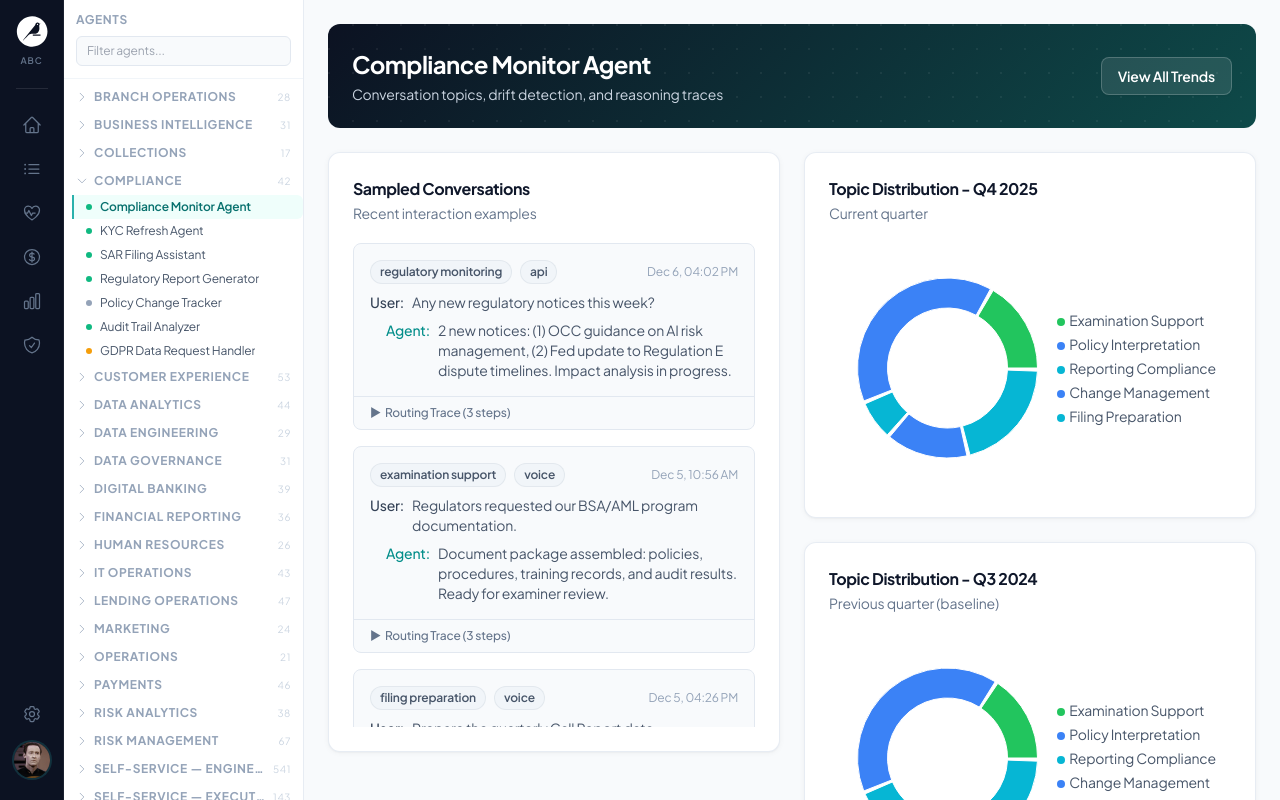
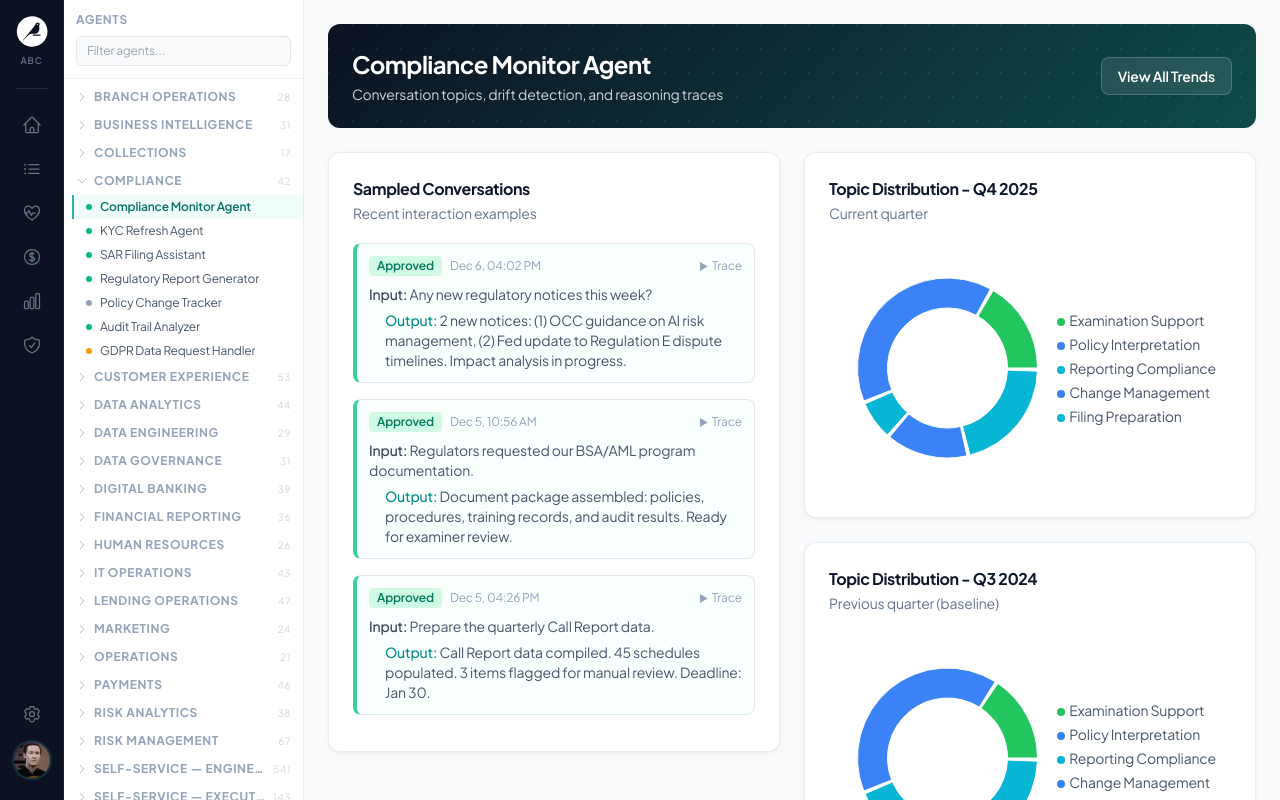
Before and after one commit to JedIV/mira, a React (Vite) app: page /agents/compliance-007/behavior in a window 1280 px wide. Built offline with nearby package versions, Linux system fonts and the light colour scheme; what cytoscape-dagre would draw is missing.

Commit message:
updated conversations

```diff
--- a/src/data/conversations.js
+++ b/src/data/conversations.js
@@ -174,99 +174,204 @@ const curatedDriftAlerts = {
 
 // Sample processing events for KYC Verification Agent
 curatedConversations['kyc-agent-016'] = [
+  // 1 — Escalated: German passport, address mismatch
   {
     id: 'kyc-conv-001',
-    timestamp: '2024-12-06T14:22:00Z',
+    timestamp: '2026-02-14T14:22:00Z',
     channel: 'api',
     topic: 'address-verification-failure',
     sentiment: 'neutral',
     resolved: true,
     duration: 4820,
     messages: [
-      { role: 'user', content: 'Credit application submitted — residential mortgage $485,000, 15-year fixed. Applicant holds German passport, resident since 2018.' },
-      { role: 'agent', content: 'Documents classified: proof of income ✓, passport (non-US) ✓, bank statements ✓. Routed to Non-US Passport Agent. Identity verification: VERIFIED (96%). Address verification: FAILED — confidence 0.68 (threshold: 0.85). Unable to match applicant address to utility records. Decision: Escalated to manual review.' },
+      { role: 'user', content: 'Mortgage application $485,000, 15-year fixed. Applicant holds German passport, US resident since 2018.' },
+      { role: 'agent', content: 'Passport (non-US) ✓, proof of income ✓, bank statements ✓. Routed to Non-US Passport Agent. Identity: VERIFIED (96%). Address: FAILED — confidence 0.68. Decision: Escalated to manual review.' },
     ],
     reasoning: [
-      { step: 1, thought: 'All required documents present and legible', action: 'Classify documents and validate completeness', confidence: 0.99 },
-      { step: 2, thought: 'Non-US passport detected — routing to Non-US Passport Agent', action: 'Route to non-US identity path', confidence: 0.97 },
-      { step: 3, thought: 'Address confidence 0.68 — below 0.85 threshold', action: 'Run address verification against utility and postal records', confidence: 0.68 },
-      { step: 4, thought: 'Cannot auto-approve with failed address check', action: 'Escalate to manual review queue', confidence: 0.62 },
+      { step: 1, thought: 'All required documents present', action: 'Classify and validate documents', confidence: 0.99 },
+      { step: 2, thought: 'Non-US passport detected', action: 'Route to Non-US Passport Agent', confidence: 0.97 },
+      { step: 3, thought: 'Address confidence 0.68 — below 0.85 threshold', action: 'Run address verification', confidence: 0.68 },
+      { step: 4, thought: 'Cannot auto-approve with failed address check', action: 'Escalate to manual review', confidence: 0.62 },
     ],
   },
+  // 2 — Approved: US passport, auto loan
   {
     id: 'kyc-conv-002',
-    timestamp: '2024-12-06T13:05:00Z',
+    timestamp: '2026-02-14T13:05:00Z',
     channel: 'api',
     topic: 'auto-approved',
     sentiment: 'positive',
     resolved: true,
     duration: 3210,
     messages: [
-      { role: 'user', content: 'Credit application submitted — auto loan $22,000, 48-month term. Applicant holds US passport.' },
-      { role: 'agent', content: 'Documents classified: paystub ✓, passport (US) ✓. Routed to US Passport Agent. Identity verification: VERIFIED (99%). Address verification: PASSED (0.94). Risk score: 29/100. Decision: Approved — all verification checks passed.' },
+      { role: 'user', content: 'Auto loan $22,000, 48-month term. Applicant holds US passport.' },
+      { role: 'agent', content: 'Passport (US) ✓, paystub ✓. Routed to US Passport Agent. Identity: VERIFIED (99%). Address: PASSED (0.94). Decision: Approved.' },
     ],
     reasoning: [
-      { step: 1, thought: 'Complete documentation set received', action: 'Classify and validate 2 documents', confidence: 0.99 },
-      { step: 2, thought: 'US passport detected — routing to US Passport Agent', action: 'Route to US identity path', confidence: 0.99 },
-      { step: 3, thought: 'Address confidence 0.94 — well above threshold', action: 'Run address verification', confidence: 0.94 },
-      { step: 4, thought: 'All checks passed — automated approval appropriate', action: 'Issue approval decision', confidence: 0.97 },
+      { step: 1, thought: 'Complete documentation set', action: 'Classify and validate documents', confidence: 0.99 },
+      { step: 2, thought: 'US passport detected', action: 'Route to US Passport Agent', confidence: 0.99 },
+      { step: 3, thought: 'Address confidence 0.94 — above threshold', action: 'Run address verification', confidence: 0.94 },
+      { step: 4, thought: 'All checks passed', action: 'Issue approval', confidence: 0.97 },
     ],
   },
+  // 3 — Approved: US passport, credit card
   {
     id: 'kyc-conv-003',
-    timestamp: '2024-12-06T11:48:00Z',
+    timestamp: '2026-02-14T11:30:00Z',
+    channel: 'api',
+    topic: 'auto-approved',
+    sentiment: 'positive',
+    resolved: true,
+    duration: 2640,
+    messages: [
+      { role: 'user', content: 'Credit card application, $15,000 limit. Applicant holds US passport, homeowner 8 years at same address.' },
+      { role: 'agent', content: 'Passport (US) ✓, proof of income ✓. Routed to US Passport Agent. Identity: VERIFIED (99%). Address: PASSED (0.97). Decision: Approved.' },
+    ],
+    reasoning: [
+      { step: 1, thought: 'Standard credit card application', action: 'Classify and validate documents', confidence: 0.99 },
+      { step: 2, thought: 'US passport detected', action: 'Route to US Passport Agent', confidence: 0.99 },
+      { step: 3, thought: 'Address confidence 0.97 — long-term residence', action: 'Run address verification', confidence: 0.97 },
+      { step: 4, thought: 'All checks passed', action: 'Issue approval', confidence: 0.98 },
+    ],
+  },
+  // 4 — Escalated: Brazilian passport, recent relocation
+  {
+    id: 'kyc-conv-004',
+    timestamp: '2026-02-14T10:48:00Z',
     channel: 'api',
     topic: 'address-verification-failure',
     sentiment: 'neutral',
     resolved: true,
     duration: 5140,
     messages: [
-      { role: 'user', content: 'Credit application submitted — HELOC $125,000. Applicant holds Brazilian passport, relocated to US 3 months ago.' },
-      { role: 'agent', content: 'Documents classified: all present ✓. Routed to Non-US Passport Agent. Identity verification: VERIFIED (93%). Address verification: FAILED — confidence 0.71. Recent address change not yet reflected in postal database. Decision: Escalated to manual review.' },
+      { role: 'user', content: 'HELOC $125,000. Applicant holds Brazilian passport, relocated to US 3 months ago.' },
+      { role: 'agent', content: 'All documents present ✓. Routed to Non-US Passport Agent. Identity: VERIFIED (93%). Address: FAILED — confidence 0.71. Recent address not in postal database. Decision: Escalated to manual review.' },
     ],
     reasoning: [
-      { step: 1, thought: 'HELOC application — higher documentation standard applies', action: 'Classify and validate document set', confidence: 0.97 },
-      { step: 2, thought: 'Non-US passport detected — routing to Non-US Passport Agent', action: 'Route to non-US identity path', confidence: 0.96 },
-      { step: 3, thought: 'Address confidence 0.71 — below threshold, recent move detected', action: 'Run address verification against postal and utility records', confidence: 0.71 },
-      { step: 4, thought: 'Address check failed — must escalate regardless of other scores', action: 'Route to manual review queue', confidence: 0.65 },
+      { step: 1, thought: 'HELOC — higher documentation standard', action: 'Classify and validate documents', confidence: 0.97 },
+      { step: 2, thought: 'Non-US passport detected', action: 'Route to Non-US Passport Agent', confidence: 0.96 },
+      { step: 3, thought: 'Address confidence 0.71 — recent move', action: 'Run address verification', confidence: 0.71 },
+      { step: 4, thought: 'Address check failed', action: 'Escalate to manual review', confidence: 0.65 },
     ],
   },
+  // 5 — Approved: US passport, personal loan
   {
-    id: 'kyc-conv-004',
-    timestamp: '2024-12-05T16:30:00Z',
+    id: 'kyc-conv-005',
+    timestamp: '2026-02-13T16:45:00Z',
+    channel: 'api',
+    topic: 'auto-approved',
+    sentiment: 'positive',
+    resolved: true,
+    duration: 2910,
+    messages: [
+      { role: 'user', content: 'Personal loan $18,000, 36-month term. Applicant holds US passport, employed at same company 4 years.' },
+      { role: 'agent', content: 'Passport (US) ✓, paystub ✓, bank statements ✓. Routed to US Passport Agent. Identity: VERIFIED (98%). Address: PASSED (0.92). Decision: Approved.' },
+    ],
+    reasoning: [
+      { step: 1, thought: 'Complete documentation', action: 'Classify and validate documents', confidence: 0.99 },
+      { step: 2, thought: 'US passport detected', action: 'Route to US Passport Agent', confidence: 0.99 },
+      { step: 3, thought: 'Address confidence 0.92 — above threshold', action: 'Run address verification', confidence: 0.92 },
+      { step: 4, thought: 'All checks passed', action: 'Issue approval', confidence: 0.96 },
+    ],
+  },
+  // 6 — Approved: Canadian passport (non-US but passes)
+  {
+    id: 'kyc-conv-006',
+    timestamp: '2026-02-13T14:12:00Z',
+    channel: 'api',
+    topic: 'auto-approved',
+    sentiment: 'positive',
+    resolved: true,
+    duration: 3450,
+    messages: [
+      { role: 'user', content: 'Auto loan $35,000, 60-month term. Applicant holds Canadian passport, US resident 12 years.' },
+      { role: 'agent', content: 'Passport (non-US) ✓, proof of income ✓. Routed to Non-US Passport Agent. Identity: VERIFIED (97%). Address: PASSED (0.91). Long-term residency confirmed. Decision: Approved.' },
+    ],
+    reasoning: [
+      { step: 1, thought: 'Complete documentation set', action: 'Classify and validate documents', confidence: 0.99 },
+      { step: 2, thought: 'Non-US passport detected', action: 'Route to Non-US Passport Agent', confidence: 0.97 },
+      { step: 3, thought: 'Address confidence 0.91 — above threshold', action: 'Run address verification', confidence: 0.91 },
+      { step: 4, thought: 'All checks passed despite non-US passport', action: 'Issue approval', confidence: 0.95 },
+    ],
+  },
+  // 7 — Approved: US passport, mortgage
+  {
+    id: 'kyc-conv-007',
+    timestamp: '2026-02-13T11:20:00Z',
+    channel: 'api',
+    topic: 'auto-approved',
+    sentiment: 'positive',
+    resolved: true,
+    duration: 3680,
+    messages: [
+      { role: 'user', content: 'Mortgage $320,000, 30-year fixed. Applicant holds US passport, current address 3 years.' },
+      { role: 'agent', content: 'Passport (US) ✓, W-2 ✓, bank statements ✓. Routed to US Passport Agent. Identity: VERIFIED (99%). Address: PASSED (0.95). Decision: Approved.' },
+    ],
+    reasoning: [
+      { step: 1, thought: 'Mortgage — full documentation required', action: 'Classify and validate documents', confidence: 0.99 },
+      { step: 2, thought: 'US passport detected', action: 'Route to US Passport Agent', confidence: 0.99 },
+      { step: 3, thought: 'Address confidence 0.95 — stable residence', action: 'Run address verification', confidence: 0.95 },
+      { step: 4, thought: 'All checks passed', action: 'Issue approval', confidence: 0.98 },
+    ],
+  },
+  // 8 — Escalated: UK passport, address parser issue
+  {
+    id: 'kyc-conv-008',
+    timestamp: '2026-02-13T09:55:00Z',
     channel: 'api',
     topic: 'address-verification-failure',
     sentiment: 'neutral',
     resolved: true,
     duration: 3890,
     messages: [
-      { role: 'user', content: 'Credit application submitted — personal line of credit $40,000. Applicant holds UK passport, existing customer since 2019.' },
-      { role: 'agent', content: 'Documents classified: all present ✓. Routed to Non-US Passport Agent. Identity verification: VERIFIED (98%). Address verification: FAILED — confidence 0.73. Apartment unit number format not recognized by updated address parser. Decision: Escalated to manual review.' },
+      { role: 'user', content: 'Line of credit $40,000. Applicant holds UK passport, existing customer since 2019.' },
+      { role: 'agent', content: 'All documents present ✓. Routed to Non-US Passport Agent. Identity: VERIFIED (98%). Address: FAILED — confidence 0.73. Unit format "Apt 4B" not matching parser. Decision: Escalated to manual review.' },
     ],
     reasoning: [
-      { step: 1, thought: 'Existing customer with 5-year history', action: 'Classify documents and cross-reference customer record', confidence: 0.99 },
-      { step: 2, thought: 'Non-US passport detected — routing to Non-US Passport Agent', action: 'Route to non-US identity path', confidence: 0.98 },
-      { step: 3, thought: 'Address confidence 0.73 — unit format "Apt 4B" not matching expected "#4B" pattern', action: 'Run address verification', confidence: 0.73 },
-      { step: 4, thought: 'Address check below threshold — escalating despite strong customer history', action: 'Escalate to manual review queue', confidence: 0.58 },
+      { step: 1, thought: 'Existing customer, 5-year history', action: 'Classify and validate documents', confidence: 0.99 },
+      { step: 2, thought: 'Non-US passport detected', action: 'Route to Non-US Passport Agent', confidence: 0.98 },
+      { step: 3, thought: 'Address confidence 0.73 — format mismatch', action: 'Run address verification', confidence: 0.73 },
+      { step: 4, thought: 'Below threshold — escalating despite customer history', action: 'Escalate to manual review', confidence: 0.58 },
     ],
   },
+  // 9 — Approved: US passport, HELOC
   {
-    id: 'kyc-conv-005',
-    timestamp: '2024-12-05T10:15:00Z',
+    id: 'kyc-conv-009',
+    timestamp: '2026-02-12T15:30:00Z',
     channel: 'api',
     topic: 'auto-approved',
     sentiment: 'positive',
     resolved: true,
-    duration: 2840,
+    duration: 3100,
     messages: [
-      { role: 'user', content: 'Credit application submitted — credit card, $15,000 limit request. Applicant holds US passport, homeowner at same address 8 years.' },
-      { role: 'agent', content: 'Documents classified: passport (US) ✓, proof of income ✓. Routed to US Passport Agent. Identity verification: VERIFIED (99%). Address verification: PASSED (0.97). Long-term address stability detected. Decision: Approved.' },
+      { role: 'user', content: 'HELOC $200,000. Applicant holds US passport, property owned outright, same address 15 years.' },
+      { role: 'agent', content: 'Passport (US) ✓, property deed ✓, proof of income ✓. Routed to US Passport Agent. Identity: VERIFIED (99%). Address: PASSED (0.99). Decision: Approved.' },
     ],
     reasoning: [
-      { step: 1, thought: 'Standard credit card application, minimal documentation required', action: 'Classify and validate documents', confidence: 0.99 },
-      { step: 2, thought: 'US passport detected — routing to US Passport Agent', action: 'Route to US identity path', confidence: 0.99 },
-      { step: 3, thought: 'Address confidence 0.97 — stable long-term residence', action: 'Run address verification', confidence: 0.97 },
-      { step: 4, thought: 'All checks passed with high confidence', action: 'Issue approval decision', confidence: 0.98 },
+      { step: 1, thought: 'HELOC with strong documentation', action: 'Classify and validate documents', confidence: 0.99 },
+      { step: 2, thought: 'US passport detected', action: 'Route to US Passport Agent', confidence: 0.99 },
+      { step: 3, thought: 'Address confidence 0.99 — long-term ownership', action: 'Run address verification', confidence: 0.99 },
+      { step: 4, thought: 'All checks passed with highest confidence', action: 'Issue approval', confidence: 0.99 },
+    ],
+  },
+  // 10 — Approved: Indian passport (non-US, passes)
+  {
+    id: 'kyc-conv-010',
+    timestamp: '2026-02-12T10:05:00Z',
+    channel: 'api',
+    topic: 'auto-approved',
+    sentiment: 'positive',
+    resolved: true,
+    duration: 3280,
+    messages: [
+      { role: 'user', content: 'Credit card application, $20,000 limit. Applicant holds Indian passport, US resident 6 years, renting.' },
+      { role: 'agent', content: 'Passport (non-US) ✓, proof of income ✓. Routed to Non-US Passport Agent. Identity: VERIFIED (96%). Address: PASSED (0.88). Decision: Approved.' },
+    ],
+    reasoning: [
+      { step: 1, thought: 'Standard credit card application', action: 'Classify and validate documents', confidence: 0.99 },
+      { step: 2, thought: 'Non-US passport detected', action: 'Route to Non-US Passport Agent', confidence: 0.97 },
+      { step: 3, thought: 'Address confidence 0.88 — above threshold', action: 'Run address verification', confidence: 0.88 },
+      { step: 4, thought: 'All checks passed', action: 'Issue approval', confidence: 0.94 },
     ],
   },
 ]
--- a/src/pages/AgentBehavior.jsx
+++ b/src/pages/AgentBehavior.jsx
@@ -9,69 +9,65 @@ import { formatDateTime } from '../utils/formatters'
 
 function ConversationCard({ conv, highlightTopic }) {
   const [expanded, setExpanded] = useState(false)
-  const isHighlighted = conv.topic === highlightTopic
+  const isEscalated = conv.topic === highlightTopic
+  const outcomeLabel = isEscalated ? 'Escalated' : 'Approved'
+
   return (
-    <div
-      className={`rounded-lg border ${
-        isHighlighted ? 'border-danger bg-danger-light/30' : 'border-slate-200 bg-slate-50'
-      }`}
-    >
-      <div className="p-4">
+    <div className={`rounded-lg border-l-4 border border-slate-200 ${
+      isEscalated ? 'border-l-red-400 bg-red-50/30' : 'border-l-emerald-400 bg-emerald-50/30'
+    }`}>
+      <div className="p-3">
         <div className="flex items-center justify-between mb-2">
           <div className="flex items-center gap-2">
-            <Badge variant={isHighlighted ? 'danger' : 'neutral'}>
-              {conv.topic.replace(/-/g, ' ')}
-            </Badge>
-            <Badge variant="neutral">{conv.channel}</Badge>
-          </div>
+            <span className={`text-xs font-semibold px-2 py-0.5 rounded ${
+              isEscalated ? 'bg-red-100 text-red-700' : 'bg-emerald-100 text-emerald-700'
+            }`}>{outcomeLabel}</span>
             <span className="text-xs text-slate-400">{formatDateTime(conv.timestamp)}</span>
           </div>
-        <div className="space-y-2 text-sm">
+          {conv.reasoning && (
+            <button
+              onClick={() => setExpanded(!expanded)}
+              className="text-xs text-slate-400 hover:text-slate-600 flex items-center gap-1 transition-colors"
+            >
+              <span className={`transition-transform text-[10px] ${expanded ? 'rotate-90' : ''}`}>▶</span>
+              Trace
+            </button>
+          )}
+        </div>
+        <div className="space-y-1.5 text-sm">
           {conv.messages.map((msg, i) => (
-            <div key={i} className={`flex gap-2 ${msg.role === 'user' ? '' : 'pl-4'}`}>
-              <span className={`font-medium flex-shrink-0 ${msg.role === 'user' ? 'text-slate-700' : 'text-primary-600'}`}>
-                {msg.role === 'user' ? 'User:' : 'Agent:'}
+            <div key={i} className={msg.role === 'user' ? '' : 'pl-4'}>
+              <span className={`font-medium ${msg.role === 'user' ? 'text-slate-700' : 'text-primary-600'}`}>
+                {msg.role === 'user' ? 'Input: ' : 'Output: '}
               </span>
               <span className="text-slate-600">{msg.content}</span>
             </div>
           ))}
         </div>
       </div>
-      {conv.reasoning && (
-        <>
-          <button
-            onClick={() => setExpanded(!expanded)}
-            className="w-full px-4 py-2 text-xs font-medium text-slate-500 hover:text-slate-700 border-t border-slate-200 flex items-center gap-1 hover:bg-slate-50/50 transition-colors"
-          >
-            <span className={`transition-transform ${expanded ? 'rotate-90' : ''}`}>▶</span>
-            Routing Trace ({conv.reasoning.length} steps)
-          </button>
-          {expanded && (
-            <div className="px-4 pb-3 space-y-1.5">
+      {expanded && conv.reasoning && (
+        <div className="px-3 pb-3 pt-1 border-t border-slate-200/60 space-y-1">
           {conv.reasoning.map((step) => (
             <div
               key={step.step}
-                  className={`px-3 py-2 rounded text-xs ${
+              className={`px-2.5 py-1.5 rounded text-xs ${
                 step.confidence < 0.75
-                      ? 'bg-warning-light text-warning-dark'
-                      : 'bg-white border border-slate-200 text-slate-600'
+                  ? 'bg-amber-50 text-amber-800'
+                  : 'bg-white text-slate-600'
               }`}
             >
-                  <span className="font-medium">Step {step.step}:</span> {step.action}
-                  <span className="ml-2 opacity-60">({(step.confidence * 100).toFixed(0)}%)</span>
+              <span className="font-medium">{step.step}.</span> {step.action}
+              <span className="ml-1.5 opacity-50">({(step.confidence * 100).toFixed(0)}%)</span>
             </div>
           ))}
         </div>
-          )}
-        </>
       )}
     </div>
   )
 }
 
 function KycBehaviorView({ agent, conversations, driftAlert }) {
-  const escalatedConvs = conversations.filter(c => c.topic === 'address-verification-failure').slice(0, 2)
-  const approvedConvs = conversations.filter(c => c.topic !== 'address-verification-failure').slice(0, 2)
+  const allConvs = conversations.slice(0, 10)
 
   return (
     <>
@@ -113,26 +109,15 @@ function KycBehaviorView({ agent, conversations, driftAlert }) {
         <TraceFlowDiagram />
       </Card>
 
-      {/* Escalated vs Approved — 2 each */}
-      <div className="grid grid-cols-1 lg:grid-cols-2 gap-6">
+      {/* Recent Sessions */}
       <Card>
-          <CardHeader title="Escalated Cases" subtitle="Non-US passport applications routed to manual review" />
-          <div className="space-y-4">
-            {escalatedConvs.map((conv) => (
+        <CardHeader title="Recent Sessions" subtitle="Sampled KYC verification sessions with outcomes" />
+        <div className="space-y-3">
+          {allConvs.map((conv) => (
             <ConversationCard key={conv.id} conv={conv} highlightTopic="address-verification-failure" />
           ))}
         </div>
       </Card>
-
-        <Card>
-          <CardHeader title="Auto-Approved Cases" subtitle="US passport applications passing all checks" />
-          <div className="space-y-4">
-            {approvedConvs.map((conv) => (
-              <ConversationCard key={conv.id} conv={conv} />
-            ))}
-          </div>
-        </Card>
-      </div>
     </>
   )
 }
```
Lines whose indentation alone changed are shown as unchanged.
